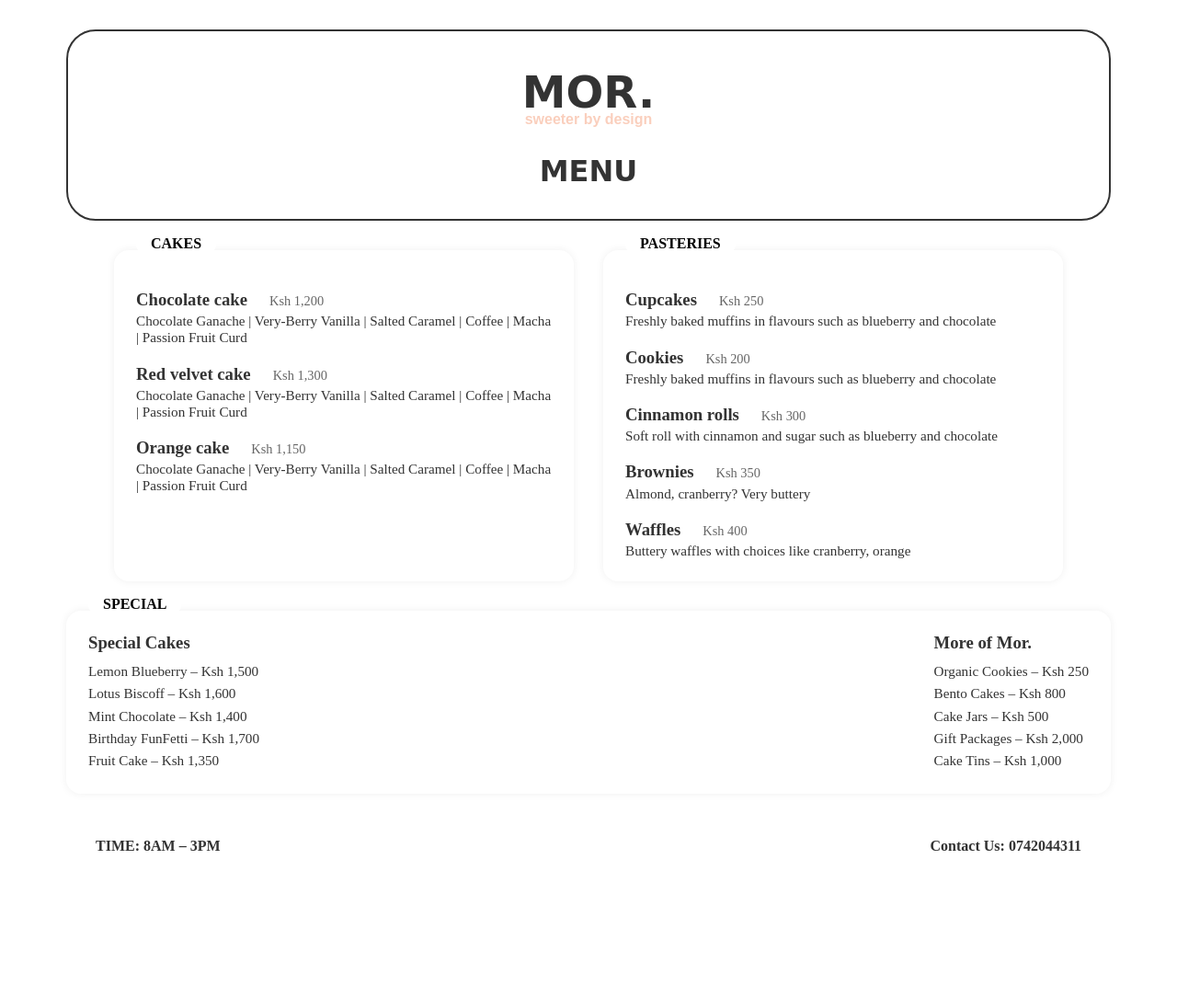
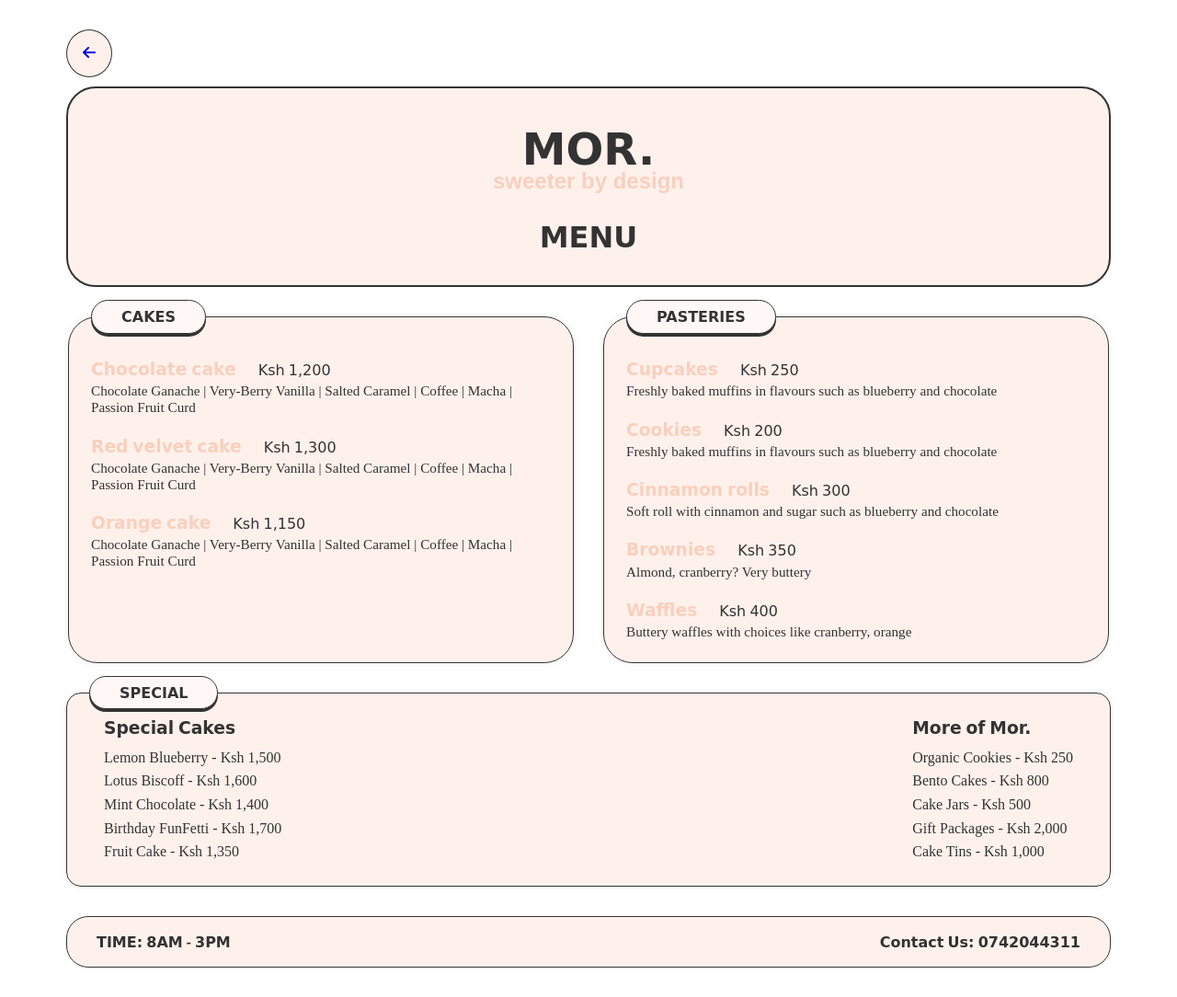
Before and after one commit to BarakaCyril/Mor.-2.0, a plain HTML site: page menu.html in a window 1280 px wide. Shown: the whole page at 92% size. Before the commit the page ends 977 px from the top, so only its background shows below. Drawn offline with Linux system fonts and the light colour scheme; a web font is replaced by a local one.

Commit message:
Meny is done

```diff
--- a/menu-styles.css
+++ b/menu-styles.css
@@ -1,4 +1,3 @@
-
 
 * {
   margin: 0;
@@ -11,22 +10,38 @@ body {
   color: var(--accent-color);
 }
 
+
 .menu-container {
   padding: 2rem;
   max-width: 1200px;
   margin: auto;
 }
 
+.back-btn {
+  border-radius: 50%;
+  background-color: var(--primary-color-light);
+  display: flex;
+  align-items: center;
+  justify-content: center;
+  width: 50px;
+  padding: 1rem;
+  color: var(--accent-color);
+  margin-bottom: 10px;
+  border: 1.5px solid var(--accent-color);
+  cursor: pointer;
+}
+
 .menu-header {
+  background-color: var(--primary-color-light);
   text-align: center;
   margin-bottom: 2rem;
   padding: 2rem 0rem;
   display: flex;
+  justify-content: center;
+  flex-direction: column;
   align-items: center;
   border-radius: 2rem;
   border: 2px solid var(--accent-color);
-  flex-direction: column;
-  justify-content: center;
 }
 
 .brand {
@@ -38,7 +53,7 @@ body {
 
 .brand span {
   display: block;
-  font-size: 1rem;
+  font-size: 1.5rem;
   font-family: var(--font-main);
   color: var(--primary-color);
   margin-top: -10px;
@@ -60,53 +75,41 @@ body {
 }
 
 .menu-box {
-  background: white;
-  border-radius: 1rem;
+  background: var(--primary-color-light);
+  border-radius: 2rem;
   padding: 1.5rem;
   width: 100%;
-  max-width: 500px;
+  max-width: 550px;
   box-shadow: 0 0 10px #00000010;
   position: relative;
+  border: 1.5px solid var(--accent-color);
 }
 
 .menu-title {
   position: absolute;
   top: -1.2rem;
   left: 1.5rem;
-  background: white;
-  padding: 0.2rem 1rem;
-  font-family: var(--font-head);
+  background:var(--secondary-color);
+  padding: 0.4rem 2rem;
+  font-family: var(--font-accent);
   border-radius: 2rem;
-  border: 1px solid var(--peach);
-  color: black;
+  border: 1.5px solid var(--accent-color);
+  color: var(--accent-color);
   font-weight: bold;
-  box-shadow: 0 3px 0 var(--peach);
+  box-shadow: 0 3px 0px var(--accent-color);
 }
 
-.menu-item h3 {
-  display: flex;
-  justify-content: space-between;
-  align-items: center;
-  font-family: var(--font-head);
-  color: var(--accent-text);
-  margin-top: 1.2rem;
-}
 
 .menu-item p {
   font-size: 0.95rem;
   margin-top: 0.2rem;
 }
 
-.price {
-  font-family: var(--font-body);
-  font-weight: 600;
-  color: var(--dark-text);
-}
-
 .menu-special {
-  background: white;
+  background: var(--primary-color-light);
   border-radius: 1rem;
-  padding: 1.5rem;
+  border: 1.5px solid var(--accent-color);
+  padding: 1.5rem 2.5rem;
   position: relative;
   box-shadow: 0 0 10px #00000010;
   margin-bottom: 2rem;
@@ -115,32 +118,33 @@ body {
 .special-columns {
   display: flex;
   flex-wrap: wrap;
-  gap: 2rem;
   justify-content: space-between;
 }
 
 .special-columns h3 {
-  color: var(--accent-text);
-  font-family: var(--font-head);
+  color: var(--accent-color);
+  font-family: var(--font-accent);
   margin-bottom: 0.5rem;
 }
 
 .special-columns ul {
   list-style: none;
-  font-size: 0.95rem;
+  font-size: 1.0rem;
   line-height: 1.6;
 }
 
 .menu-footer {
-  background: var(--peach);
+  background: var(--primary-color-light);
   padding: 1rem 2rem;
   display: flex;
   justify-content: space-between;
   font-weight: bold;
-  font-family: var(--font-body);
+  font-family: var(--font-accent);
   flex-wrap: wrap;
   gap: 1rem;
   text-align: center;
+  border-radius: 1.5rem;
+  border: 1.5px solid var(--accent-color);
 }
 
 /* Animations */
@@ -174,15 +178,16 @@ body {
 
 /* Refined price styling */
 .price {
-  font-size: 0.9rem;
-  font-weight: 500;
-  color: #666;
+  font-size: 1rem;
+  font-weight: 400;
+  color: var(--accent-color);
   margin-left: 0.5rem;
   transition: color 0.3s ease;
 }
 
 .price:hover {
-  color: var(--accent-text);
+  color: var(--primary-color);
+  cursor: pointer;
 }
 
 /* Footer animation */
@@ -198,7 +203,7 @@ body {
   justify-content: flex-start;
   gap: 1rem;
   align-items: baseline;
-  font-family: var(--font-head);
-  color: var(--accent-text);
+  font-family: var(--font-accent);
+  color: var(--primary-color);
   margin-top: 1.2rem;
 }
--- a/menu.html
+++ b/menu.html
@@ -6,10 +6,17 @@
   <title>MOR. Menu</title>
 
   <link rel="stylesheet" href="variables.css">
-  <link rel="stylesheet" href="menu-styles.css" />
+  <link rel="stylesheet" href="menu-styles.css"/>
+  <link rel="stylesheet" href="https://cdnjs.cloudflare.com/ajax/libs/font-awesome/6.5.0/css/all.min.css">
 </head>
 <body>
+
   <div class="menu-container">
+
+  <div class="back-btn">
+      <a href="index.html" class="icon"><i class="fa-solid fa-arrow-left back-link"></i></a>
+  </div>
+
     <header class="menu-header">
       <h1 class="brand">MOR.<span>sweeter by design</span></h1>
       <h2>MENU</h2>
@@ -74,21 +81,21 @@
         <div>
           <h3>Special Cakes</h3>
           <ul>
-            <li>Lemon Blueberry – Ksh 1,500</li>
-            <li>Lotus Biscoff – Ksh 1,600</li>
-            <li>Mint Chocolate – Ksh 1,400</li>
-            <li>Birthday FunFetti – Ksh 1,700</li>
-            <li>Fruit Cake – Ksh 1,350</li>
+            <li>Lemon Blueberry - Ksh 1,500</li>
+            <li>Lotus Biscoff - Ksh 1,600</li>
+            <li>Mint Chocolate - Ksh 1,400</li>
+            <li>Birthday FunFetti - Ksh 1,700</li>
+            <li>Fruit Cake - Ksh 1,350</li>
           </ul>
         </div>
         <div>
           <h3>More of Mor.</h3>
           <ul>
-            <li>Organic Cookies – Ksh 250</li>
-            <li>Bento Cakes – Ksh 800</li>
-            <li>Cake Jars – Ksh 500</li>
-            <li>Gift Packages – Ksh 2,000</li>
-            <li>Cake Tins – Ksh 1,000</li>
+            <li>Organic Cookies - Ksh 250</li>
+            <li>Bento Cakes - Ksh 800</li>
+            <li>Cake Jars - Ksh 500</li>
+            <li>Gift Packages - Ksh 2,000</li>
+            <li>Cake Tins - Ksh 1,000</li>
           </ul>
         </div>
       </div>
@@ -96,7 +103,7 @@
 
     <!-- Footer -->
     <footer class="menu-footer">
-      <span>TIME: 8AM – 3PM</span>
+      <span>TIME: 8AM - 3PM</span>
       <span>Contact Us: 0742044311</span>
     </footer>
   </div>
--- a/style.css
+++ b/style.css
@@ -11,6 +11,7 @@ p{
 
 body,
 html {
+  scroll-behavior: smooth;
   box-sizing: border-box;
   margin: 0;
   padding: 0;
@@ -18,6 +19,8 @@ html {
   font-family: var(--font-main);
   overflow-x: hidden;
 }
+
+
 
 .logo {
   display: flex;
@@ -434,6 +437,12 @@ html {
   left: 10px;
 }
 
+.about-section {
+  padding: 1rem;
+  max-width: 1200px;
+  scroll-margin-top: 70px;
+}
+
 .about-container {
   display: flex;
   flex-direction: row;
```
Also changed, not shown: index.html (+4 -5 lines).
